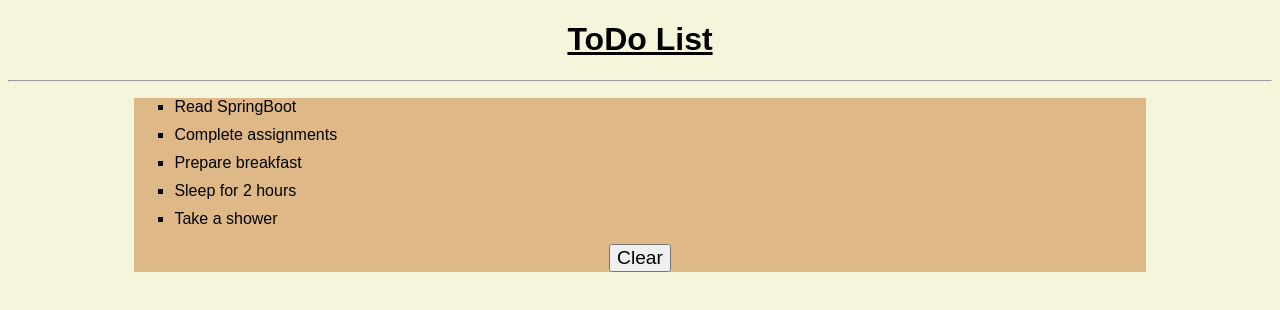
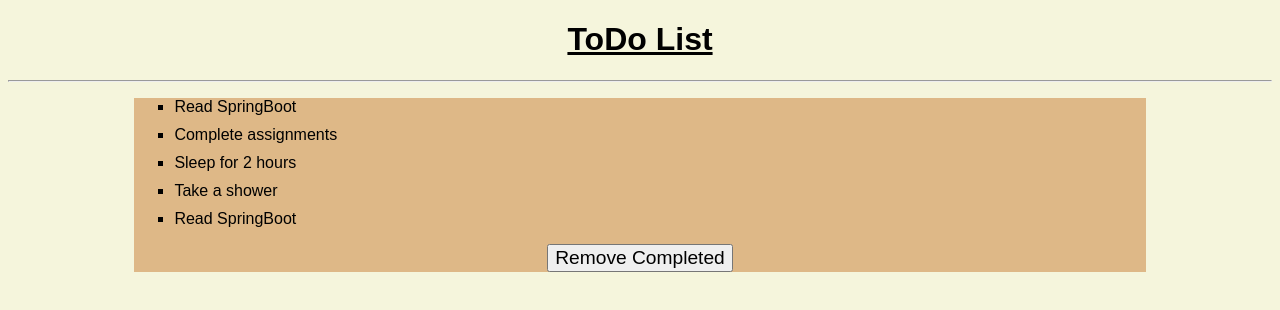
Before and after one commit to SanskarTayal/ToDoListApp, a React (Create React App) app: page / in a window 1280 px wide. Shown: the top 310 px of the page. Built offline with nearby package versions, Linux system fonts and the light colour scheme.

Commit message:
Checkpoint 5 Completed

```diff
--- a/src/Components/ClearButton.jsx
+++ b/src/Components/ClearButton.jsx
@@ -1,3 +1,3 @@
-export default function clearButton({click}){
-    return <button onClick={click}>Clear</button>
+export default function clearButton({click}) {
+    return <button onClick={click}>Remove Completed</button>
 }
--- a/src/Components/ListOfTasks.jsx
+++ b/src/Components/ListOfTasks.jsx
@@ -1,18 +1,39 @@
-import { useState } from "react";
+import {useState} from "react";
 import ClearButton from "./ClearButton";
-export default function ListOfTasks(){
-    const items = ["Read SpringBoot", "Complete assignments", "Prepare breakfast", "Sleep for 2 hours", "Take a shower"];
 
-    const[itemList,setItemList] = useState(items);
-    function clearHandler(){
-        setItemList([<span className="Italic">Nothing to do buddy. Sleep!</span>]);
+export default function ListOfTasks() {
+    const items = [{ToDoItem: "Read SpringBoot", IsCompleted: false},
+        {ToDoItem: "Complete assignments", IsCompleted: false},
+        {ToDoItem: "Sleep for 2 hours", IsCompleted: false},
+        {ToDoItem: "Take a shower", IsCompleted: false},
+        {ToDoItem: "Read SpringBoot", IsCompleted: false}];
+
+    const [itemList, setItemList] = useState(items);
+
+    function clearHandler() {
+        const newList = itemList.slice();
+        const filteredList = newList.filter((item) => {
+            return !item.IsCompleted
+        });
+        setItemList(filteredList);
     }
+
+    function Completed(index) {
+        const newList = itemList.slice();
+        newList[index].IsCompleted = !newList[index].IsCompleted;
+        setItemList(newList);
+    }
+
     return <div className="TaskList">
-    <ul type='square'>
-    {itemList.map((item,index)=>(
-        <li key={index}>{item}</li>
-    ))}
-    </ul>
-    < ClearButton click={clearHandler} />
+        <ul type='square'>
+            {itemList.map((item, index) => {
+                if (item.IsCompleted === false)
+                    return <li onClick={() => (Completed(index))} key={index}>{item.ToDoItem}</li>
+                else
+                    return <li className="Strike" onClick={() => (Completed(index))}
+                               key={index}>  {item.ToDoItem}   </li>
+            })}
+        </ul>
+        < ClearButton click={clearHandler}/>
     </div>
 }
--- a/src/Components/header.jsx
+++ b/src/Components/header.jsx
@@ -1,6 +1,6 @@
-export default function Header(){
+export default function Header() {
     return <header className="HeaderOfApplication">
         <h1> ToDo List</h1>
-        <hr />
-        </header>
+        <hr/>
+    </header>
 }
--- a/src/styles.css
+++ b/src/styles.css
@@ -25,7 +25,13 @@ body{
 .TaskList button{
   font-size: larger;
 }
-
+.TaskList li{
+  cursor: pointer;
+}
 .Italic {
   font-style: italic;
 }
+
+.Strike {
+  text-decoration: line-through;
+}
```
Also changed, not shown: src/Components/ToDoItems.js (deleted, +0 -9 lines).
